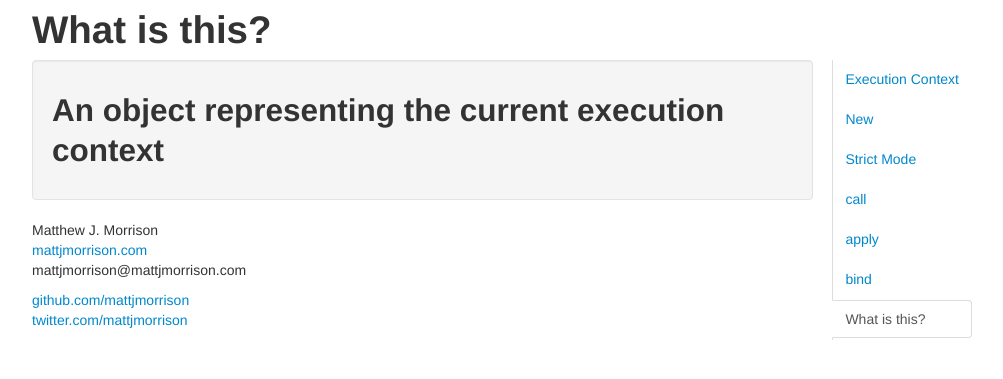
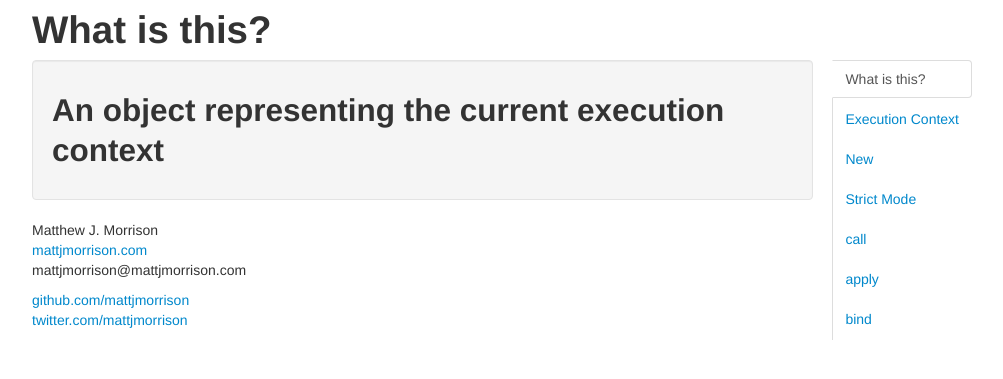
Before and after one commit to dsmjs/2013-07-intro-topic, a Jekyll site: the page built from index.html, in a window 1280 px wide. Shown: the top 379 px of the page, without its empty margins (138-1141 px from the left). Built offline with Jekyll 4.4.1, drawn with Linux system fonts in a browser that asks for light colours; nearby versions of some CDN libraries.

Commit message:
another order tweak

```diff
--- a/_layouts/default.html
+++ b/_layouts/default.html
@@ -21,8 +21,12 @@
 
         <div class="tabtable tabs-right">
             <ul class="nav nav-tabs">
-            {% for link in site.pages | sort:"name" %}
-            <li {% if page.url == link.url %}class="active"{% endif %} ><a href="{{ site.url }}{{ link.url }}" class="{{ link.order }}">{{ link.title }}</a></li>
+            {% for order in (0..10) %}
+                {% for link in site.pages %}
+                    {% if order == link.order %}
+                        <li {% if page.url == link.url %}class="active"{% endif %} ><a href="{{ site.url }}{{ link.url }}">{{ link.title }}</a></li>
+                    {% endif %}
+                {% endfor %}
             {% endfor %}
             </ul>
         </div>
```
